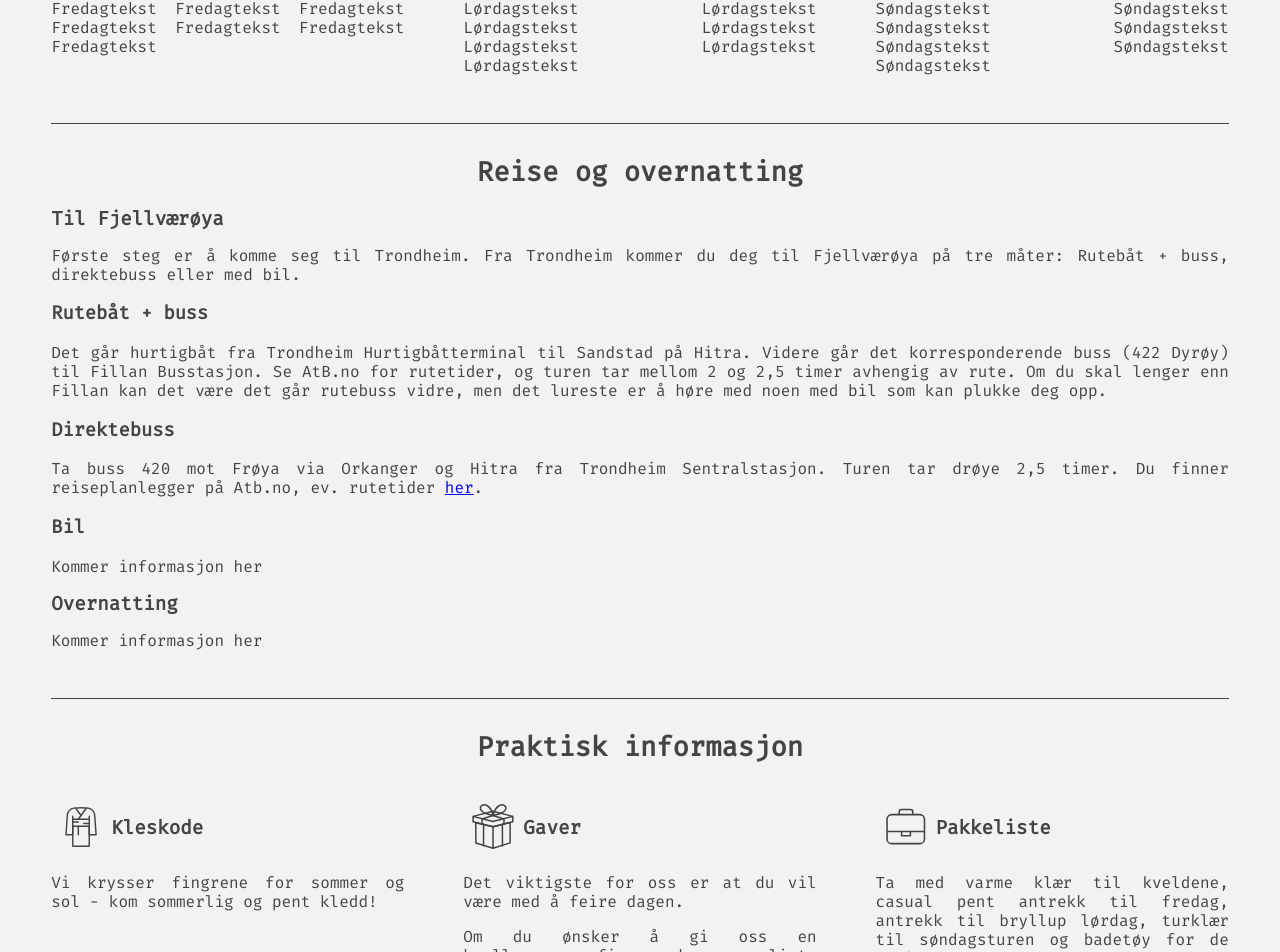
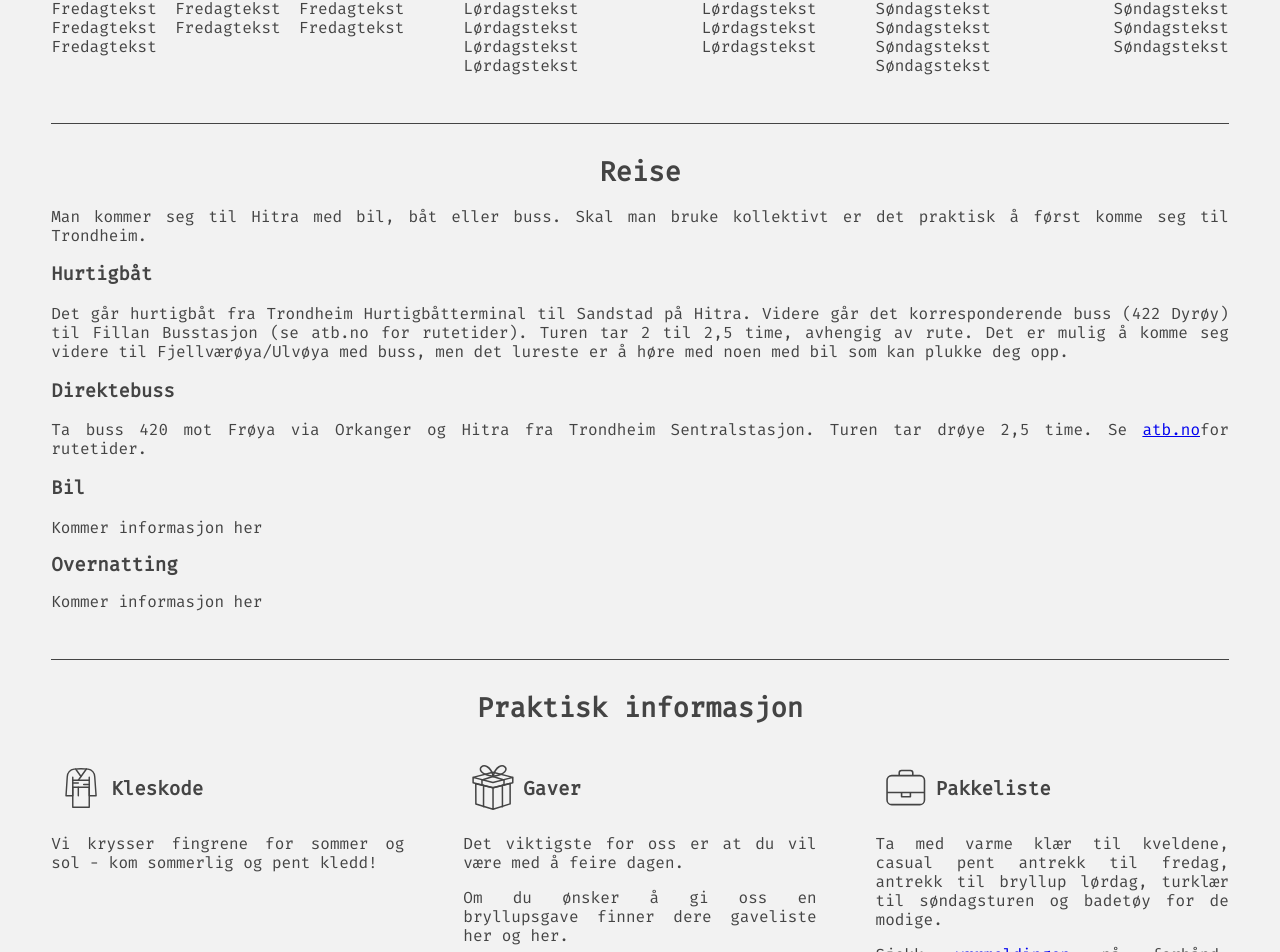
Before and after one commit to melhoos/gudrunogsimon, a React (Create React App) app: page / in a window 1280 px wide. Shown: the part 883-1835 px from the top of the page. Built offline with nearby package versions, Linux system fonts and the light colour scheme.

Commit message:
Update Travel.jsx

```diff
--- a/src/Travel.jsx
+++ b/src/Travel.jsx
@@ -7,33 +7,33 @@ const Travel = () => {
   return (
     <div id="Travel">
       <h1>
-        Reise og overnatting
+        Reise
       </h1>
       <div className="travel">
         <span className="description">
-          <h2>Til Fjellværøya</h2>
+
           <p>
-            Første steg er å komme seg til Trondheim. Fra Trondheim kommer du deg til Fjellværøya på tre måter: Rutebåt + buss, direktebuss eller med bil.
+            Man kommer seg til Hitra med bil, båt eller buss. Skal man bruke kollektivt er det praktisk å først komme seg til Trondheim.
           </p>
           <h3>
-            Rutebåt + buss
+            Hurtigbåt
           </h3>
           <p>
-            Det går hurtigbåt fra Trondheim Hurtigbåtterminal til Sandstad på Hitra. Videre går det korresponderende buss (422 Dyrøy) til Fillan Busstasjon. Se AtB.no for rutetider, og turen tar mellom 2 og 2,5 timer avhengig av rute. Om du skal lenger enn Fillan kan det være det går rutebuss vidre, men det lureste er å høre med noen med bil som kan plukke deg opp.
+            Det går hurtigbåt fra Trondheim Hurtigbåtterminal til Sandstad på Hitra. Videre går det korresponderende buss (422 Dyrøy) til Fillan Busstasjon (se atb.no for rutetider). Turen tar 2 til 2,5 time, avhengig av rute. Det er mulig å komme seg videre til Fjellværøya/Ulvøya med buss, men det lureste er å høre med noen med bil som kan plukke deg opp.
           </p>
           <h3>
             Direktebuss
           </h3>
           <p>
-            Ta buss 420 mot Frøya via Orkanger og Hitra fra Trondheim Sentralstasjon. Turen tar drøye 2,5 timer. Du finner reiseplanlegger på Atb.no, ev. rutetider {' '}
+            Ta buss 420 mot Frøya via Orkanger og Hitra fra Trondheim Sentralstasjon. Turen tar drøye 2,5 time. Se {' '}
             <a
-              href="https://www.atb.no/getfile.php/1396300-1653459129/Rutetabeller/22_region_sommer/AtB_Linje420.pdf"
+              href="https://www.atb.no/reiseplanlegger/?direction=1&adv=1&GetTR0=1&GetTR1=1&tplang=no&from=Trondheim%20Sentralstasjon%20(Trondheim)&to=Fillan%20busstasjon%20(Hitra)&Time=14%3A40&Date=03.10.2022&changepause=0&changepenalty=1"
               target="_blank"
               rel="noopener noreferrer"
             >
-            her
+            atb.no
             </a>
-            .
+            for rutetider.
           </p>
 
           <h3>
```
